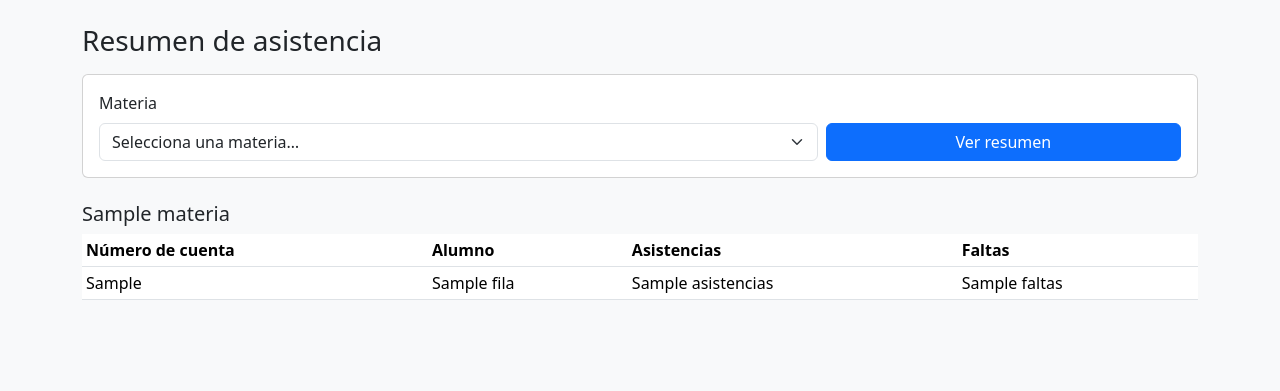
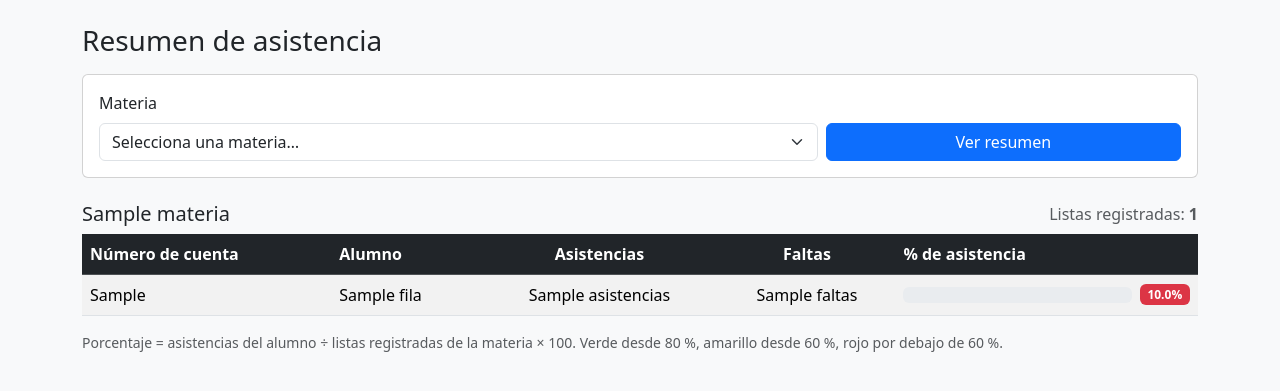
Before and after one commit to Emi1ixnx/Proyecto_IS, a Flask app: template templates/resumen.html in a window 1280 px wide. Shown: the part 56-447 px from the top of the page. Run offline with Flask 3, Linux system fonts and the light colour scheme; the template is opened without the code that fills it: most values are stand-ins (such as "Sample title", 1, 10 or a date in 2020).

Commit message:
HU05-T05: Prueba el pase de lista

```diff
--- a/templates/resumen.html
+++ b/templates/resumen.html
@@ -22,25 +22,54 @@
 </form>
 
 {% if materia %}
-  <h2 class="h5">{{ materia.nombre }}</h2>
-  {% if filas %}
-    <table class="table table-sm bg-white">
-      <thead>
-        <tr><th>Número de cuenta</th><th>Alumno</th><th>Asistencias</th><th>Faltas</th></tr>
+  <div class="d-flex flex-wrap justify-content-between align-items-end mb-2">
+    <h2 class="h5 mb-0">{{ materia.nombre }}</h2>
+    <span class="text-muted">Listas registradas: <strong>{{ total_listas }}</strong></span>
+  </div>
+
+  {% if not filas %}
+    <div class="alert alert-info">Esta materia todavía no tiene alumnos registrados.</div>
+  {% else %}
+    {% if total_listas == 0 %}
+      <div class="alert alert-info">Todavía no se ha pasado lista en esta materia; los porcentajes aparecerán al guardar la primera.</div>
+    {% endif %}
+    <div class="table-responsive">
+      <table class="table table-striped align-middle bg-white">
+        <thead class="table-dark">
+          <tr>
+            <th>Número de cuenta</th>
+            <th>Alumno</th>
+            <th class="text-center">Asistencias</th>
+            <th class="text-center">Faltas</th>
+            <th style="min-width: 200px;">% de asistencia</th>
+          </tr>
         </thead>
         <tbody>
           {% for f in filas %}
+            {% set color = 'success' if f.porcentaje >= 80 else ('warning' if f.porcentaje >= 60 else 'danger') %}
             <tr>
               <td>{{ f.numero_cuenta }}</td>
               <td>{{ f.nombre }}</td>
-            <td>{{ f.asistencias }}</td>
-            <td>{{ f.faltas }}</td>
+              <td class="text-center">{{ f.asistencias }}</td>
+              <td class="text-center">{{ f.faltas }}</td>
+              <td>
+                <div class="d-flex align-items-center gap-2">
+                  <div class="progress flex-grow-1" role="progressbar" aria-label="Porcentaje de asistencia de {{ f.nombre }}"
+                       aria-valuenow="{{ f.porcentaje }}" aria-valuemin="0" aria-valuemax="100">
+                    <div class="progress-bar bg-{{ color }}" style="width: {{ f.porcentaje }}%"></div>
+                  </div>
+                  <span class="badge text-bg-{{ color }}">{{ '%.1f'|format(f.porcentaje) }}%</span>
+                </div>
+              </td>
             </tr>
           {% endfor %}
         </tbody>
       </table>
-  {% else %}
-    <p class="text-muted">Esta materia todavía no tiene alumnos registrados.</p>
+    </div>
+    <p class="text-muted small mb-0">
+      Porcentaje = asistencias del alumno ÷ listas registradas de la materia × 100.
+      Verde desde 80 %, amarillo desde 60 %, rojo por debajo de 60 %.
+    </p>
   {% endif %}
 {% endif %}
 {% endblock %}
```
Lines whose indentation alone changed are shown as unchanged.
